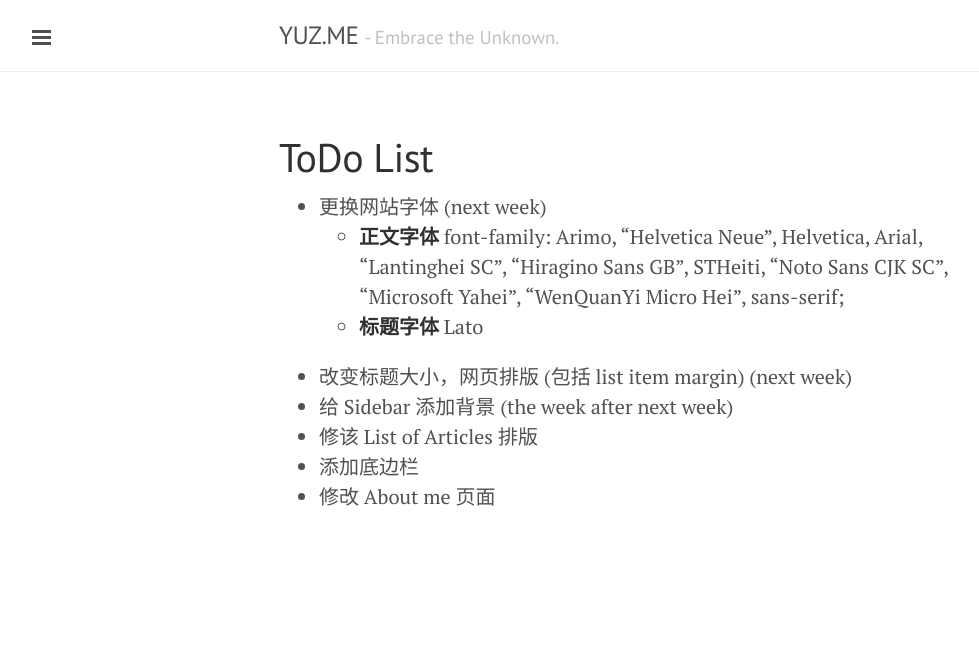
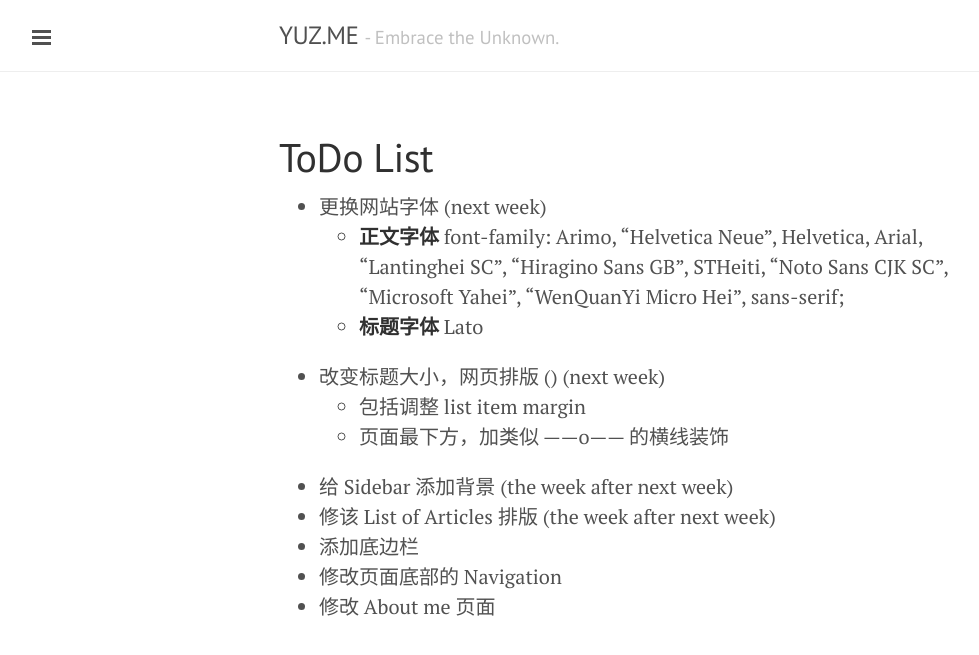
Before and after one commit to yusite/yuz.me, a Jekyll site: the page built from todo.md, in a window 1280 px wide. Shown: the top 655 px of the page, without its empty margins (1-980 px from the left). Built offline with Jekyll 4.4.1, drawn with Linux system fonts in a browser that asks for light colours; Markdown is read by kramdown in place of the engine named in the settings.

Commit message:
update todo list

```diff
--- a/todo.md
+++ b/todo.md
@@ -7,8 +7,11 @@ title: ToDo List
 * 更换网站字体 (next week)
     - **正文字体** font-family: Arimo, "Helvetica Neue", Helvetica, Arial, "Lantinghei SC", "Hiragino Sans GB", STHeiti, "Noto Sans CJK SC", "Microsoft Yahei", "WenQuanYi Micro Hei", sans-serif;
     - **标题字体** Lato
-* 改变标题大小，网页排版 (包括 list item margin) (next week)
+* 改变标题大小，网页排版 () (next week)
+    - 包括调整 list item margin
+    - 页面最下方，加类似 ——o—— 的横线装饰
 * 给 Sidebar 添加背景 (the week after next week)
-* 修该 List of Articles 排版
+* 修该 List of Articles 排版 (the week after next week)
 * 添加底边栏
+* 修改页面底部的 Navigation
 * 修改 About me 页面
```
